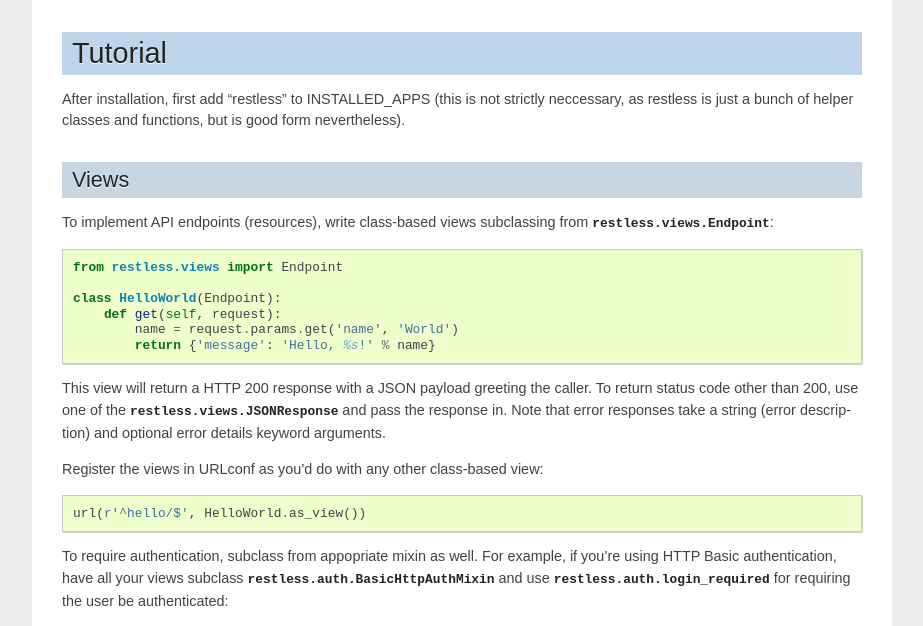
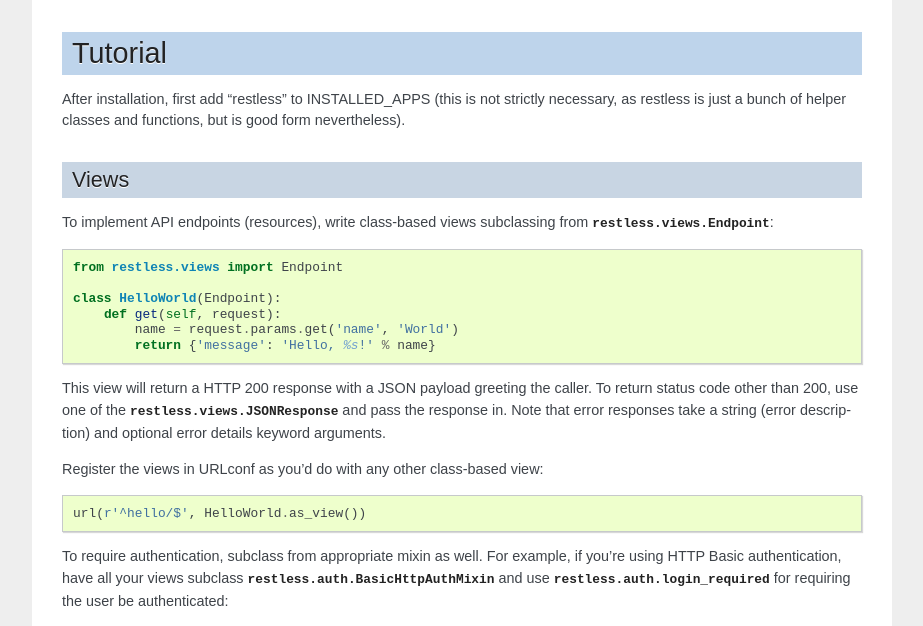
Before and after one commit to dobarkod/django-restless, a Sphinx documentation site: the page built from docs/index.rst, in a window 1280 px wide and 900 px high, scrolled down 645 px. Shown: the part 169-795 px from the top of the window, without its empty margins (198-1121 px from the left). Built offline with Sphinx 7.4.7, drawn with Linux system fonts in a browser that asks for light colours; some of the changed text lies outside the part shown.

Commit message:
fix a few typos in docs

```diff
--- a/docs/index.rst
+++ b/docs/index.rst
@@ -53,7 +53,7 @@ Tutorial
 ========
 
 After installation, first add "restless" to INSTALLED_APPS (this is not
-strictly neccessary, as restless is just a bunch of helper classes and
+strictly necessary, as restless is just a bunch of helper classes and
 functions, but is good form nevertheless).
 
 Views
@@ -79,7 +79,7 @@ Register the views in URLconf as you'd do with any other class-based view::
 
     url(r'^hello/$', HelloWorld.as_view())
 
-To require authentication, subclass from appopriate mixin as well. For example,
+To require authentication, subclass from appropriate mixin as well. For example,
 if you're using HTTP Basic authentication, have all your views subclass
 :py:class:`restless.auth.BasicHttpAuthMixin` and use
 :py:class:`restless.auth.login_required` for requiring the user be
```
Also changed, not shown: other parts of docs/index.rst (+1 -1 lines), README.md (+1 -1 lines).
